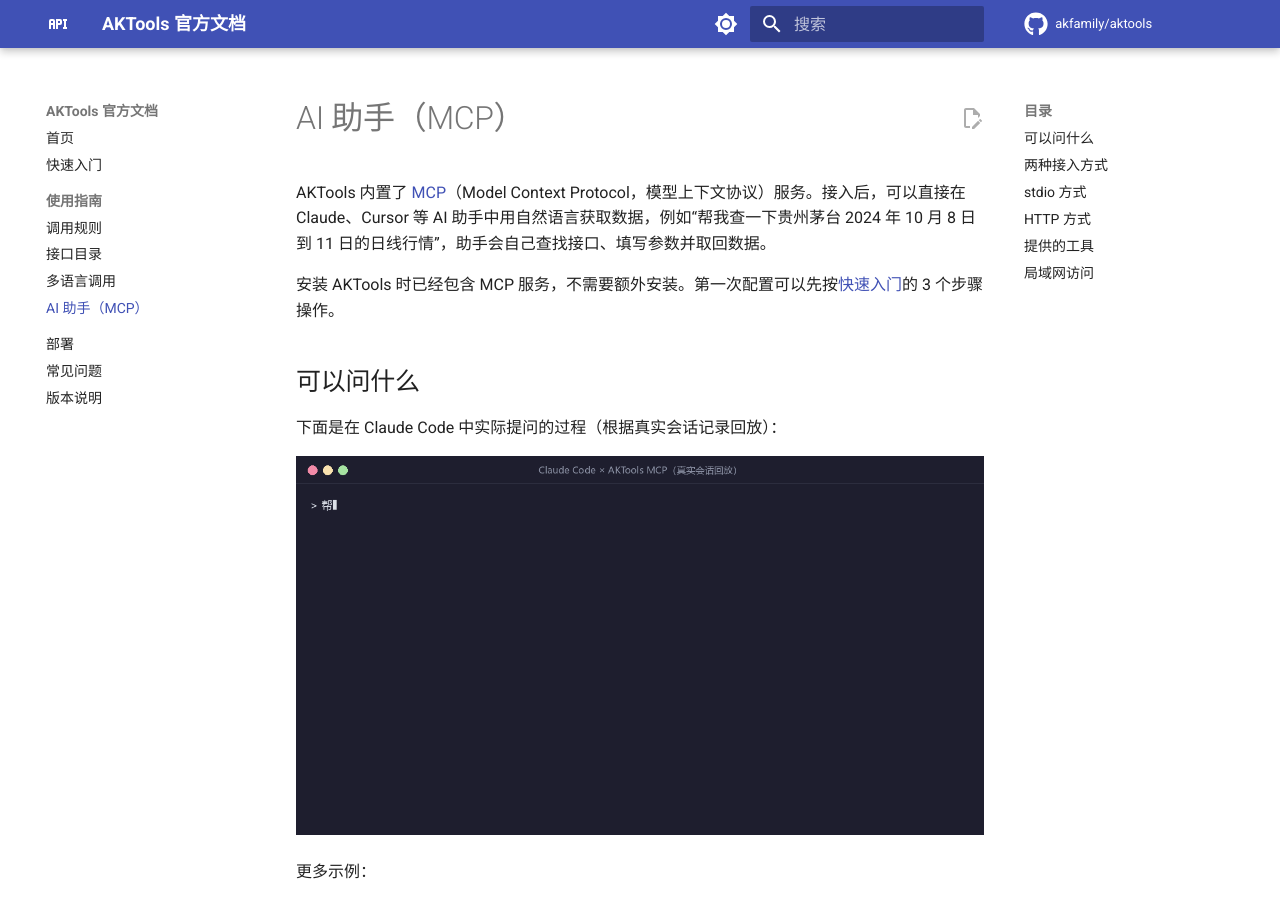
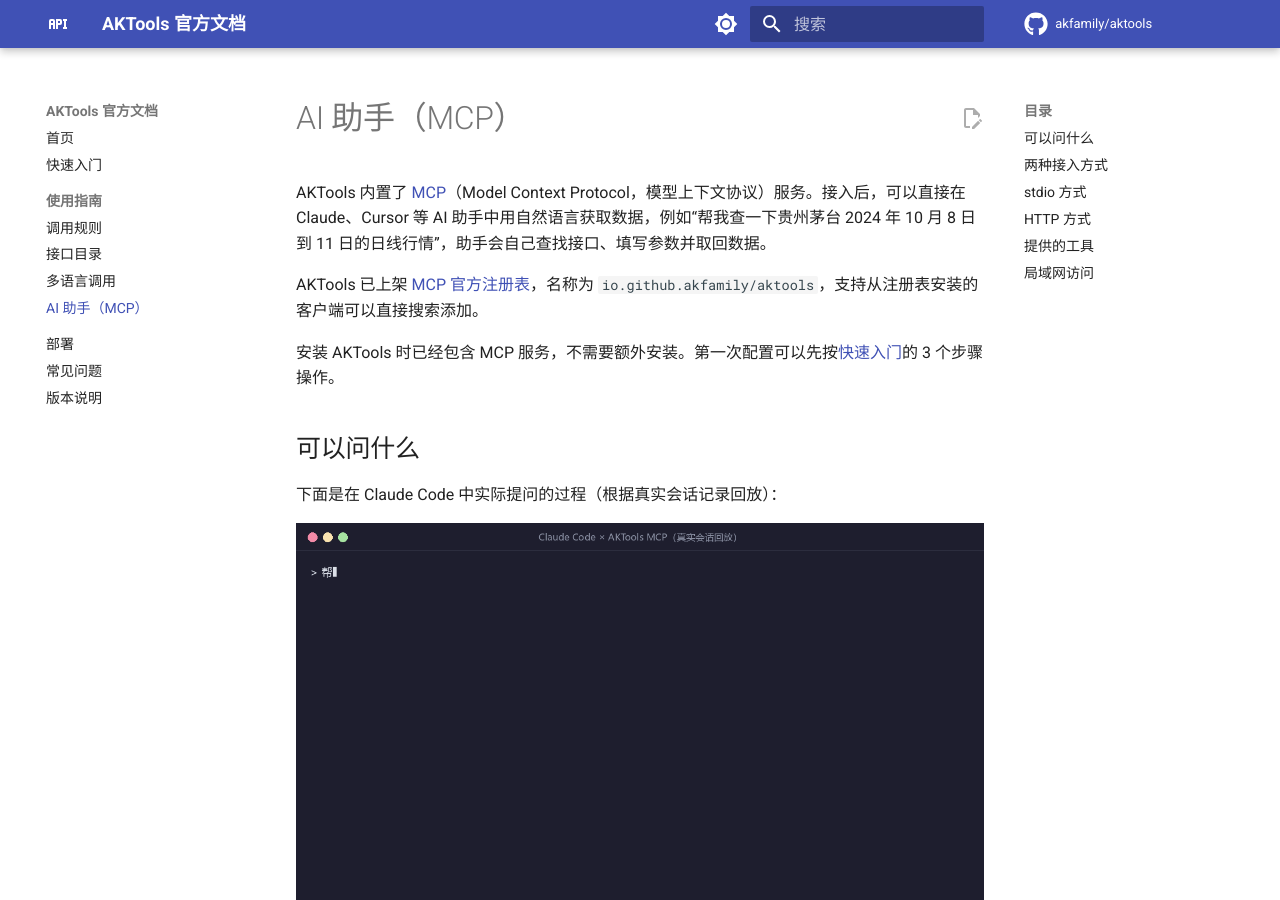
Before and after one commit to akfamily/aktools, an MkDocs documentation site: the page built from docs/guide/mcp.md, in a window 1280 px wide and 900 px high. Built offline with MkDocs 1.6.1 and Material for MkDocs 9.7.7, drawn with Linux system fonts in a browser that asks for light colours; comment, search, counter and statistics services are not loaded.

Commit message:
docs: 注明已上架 MCP 官方注册表

```diff
--- a/docs/guide/mcp.md
+++ b/docs/guide/mcp.md
@@ -1,6 +1,8 @@
 # AI 助手（MCP）
 
 AKTools 内置了 [MCP](https://modelcontextprotocol.io/)（Model Context Protocol，模型上下文协议）服务。接入后，可以直接在 Claude、Cursor 等 AI 助手中用自然语言获取数据，例如“帮我查一下贵州茅台 2024 年 10 月 8 日到 11 日的日线行情”，助手会自己查找接口、填写参数并取回数据。
+
+AKTools 已上架 [MCP 官方注册表](https://registry.modelcontextprotocol.io/v0.1/servers?search=io.github.akfamily/aktools)，名称为 `io.github.akfamily/aktools`，支持从注册表安装的客户端可以直接搜索添加。
 
 安装 AKTools 时已经包含 MCP 服务，不需要额外安装。第一次配置可以先按[快速入门](../getting-started.md#mcp)的 3 个步骤操作。
 
```
